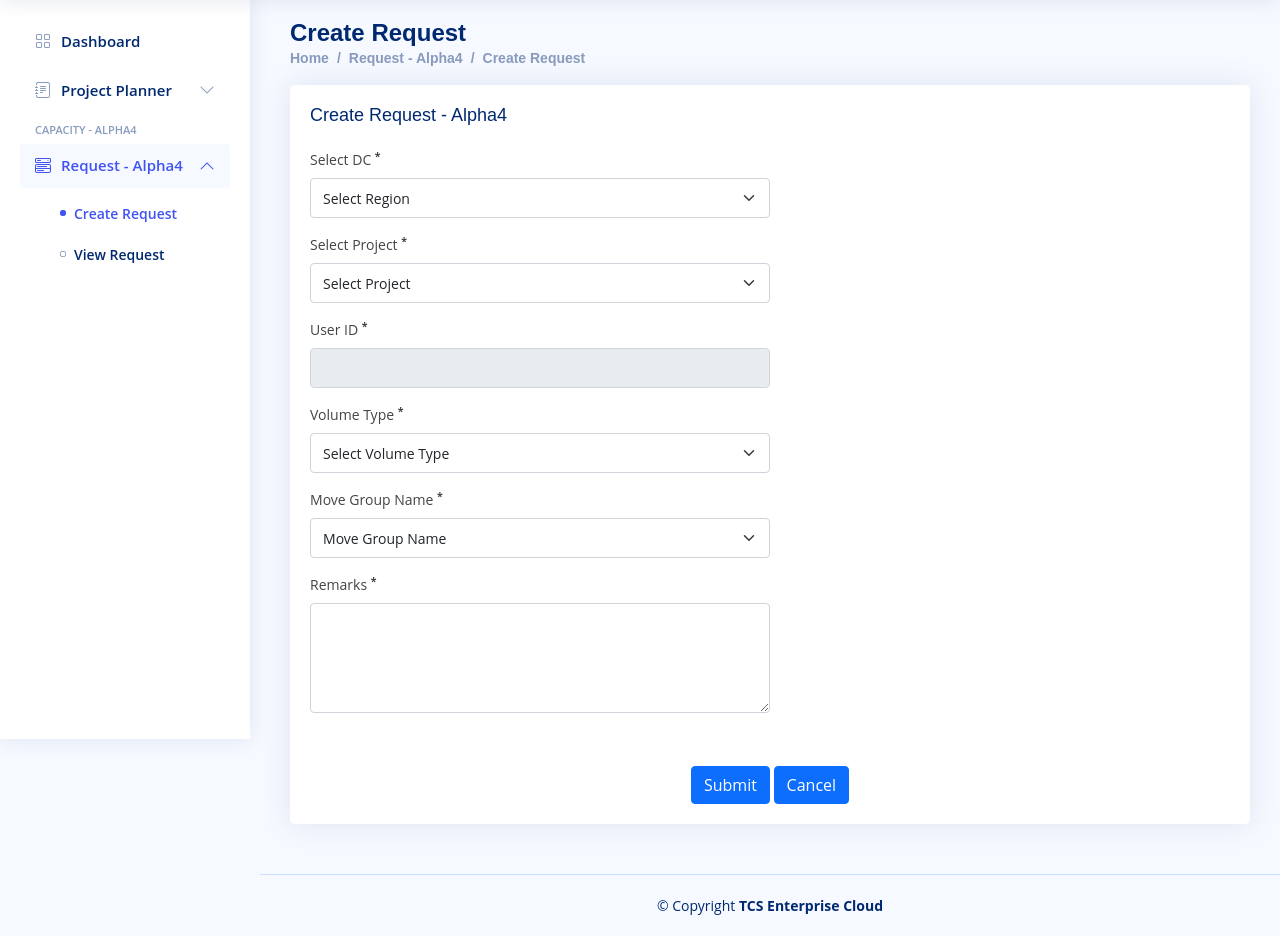
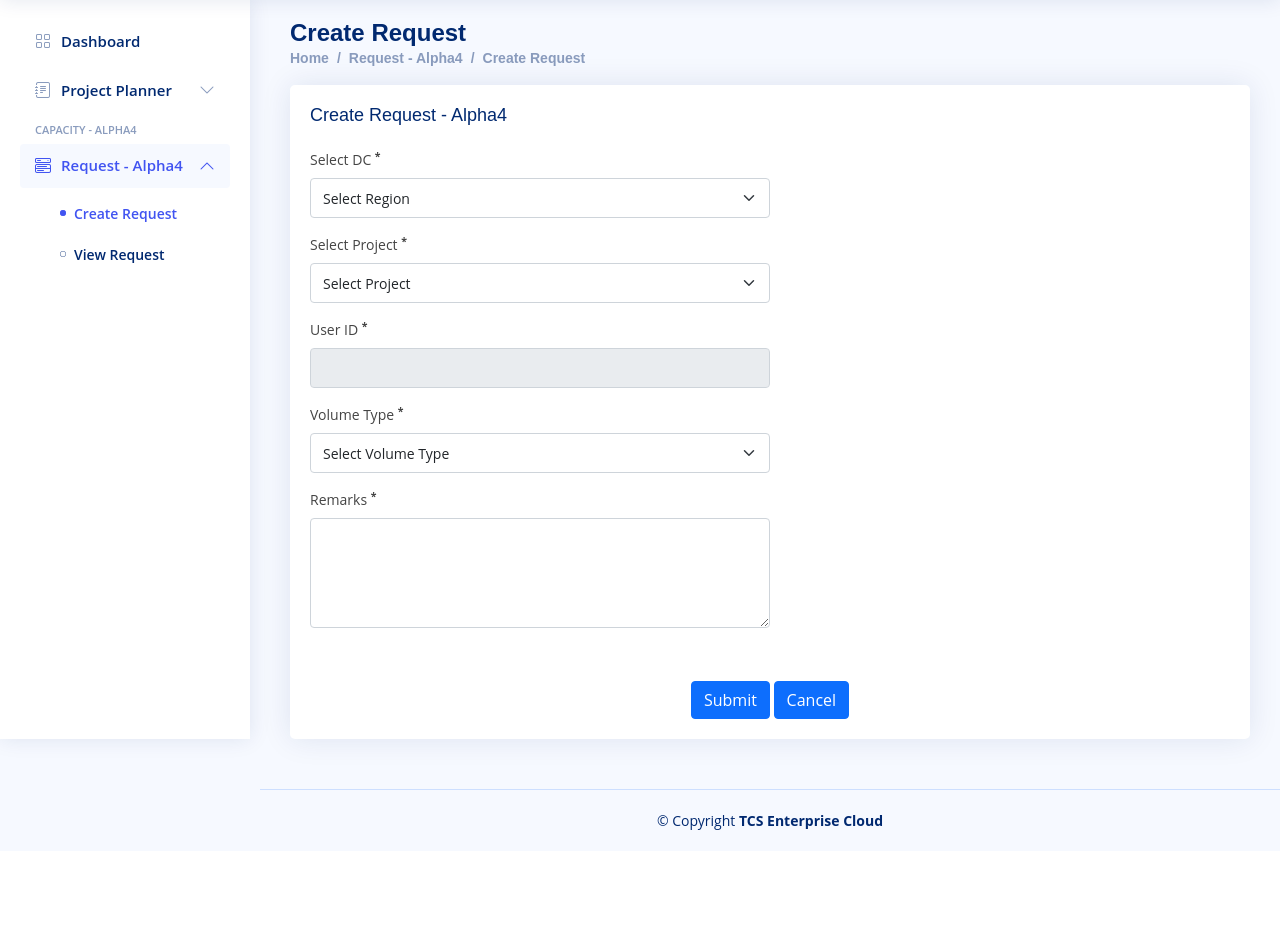
Before and after one commit to Aswini-Veluchamy/capacity_project, a Django app: template capacity_app/templates/capacity_app/create_request.html in a window 1280 px wide. Shown: the part 61-997 px from the top of the page. After the commit the page ends 891 px from the top, so only its background shows below. Run offline with Django 3.2, Linux system fonts and the light colour scheme; the template is opened without the code that fills it, so the values that code supplies are empty; some libraries are stand-ins or nearby versions.

Commit message:
modified

```diff
--- a/capacity_app/templates/capacity_app/create_request.html
+++ b/capacity_app/templates/capacity_app/create_request.html
@@ -46,11 +46,6 @@ input[type="text"] {
                 <i class="bi bi-chevron-down ms-auto"></i>
             </a>
             <ul id="components-nav1" class="nav-content collapse " data-bs-parent="#sidebar-nav">
-                <li>
-                    <a href="{% url 'project_create_request' %}">
-                        <i class="bi bi-circle"></i><span>Create Project Request</span>
-                    </a>
-                </li>
                 <li>
                     <a href="{% url 'project_view_request' %}">
                         <i class="bi bi-circle"></i><span>View Project Plan</span>
@@ -182,7 +177,7 @@ input[type="text"] {
                                 <input type="number" class="form-control" id="gravit" name="gravit" min="0" max="500" value="0" required>
                             </div>
 
-                            <div class="mb-3 col-md-6">
+                            <!--<div class="mb-3 col-md-6">
                                 <label for="move_group_name" class="form-label">Move Group Name <sup><strong>*</strong></sup></label>
                                 <select id="move_group_name" class="form-select" name="move_group_name" required>
                                     <option value="" selected="selected" disabled="disabled">Move Group Name</option>
@@ -190,7 +185,7 @@ input[type="text"] {
                                     <option value="MoveGroup 2">MoveGroup 2</option>
                                     <option value="MoveGroup 3">MoveGroup 3</option>
                                 </select>
-                            </div>
+                            </div>-->
                             <div class="mb-3 col-md-6">
                                 <label for="remarks" class="form-label">Remarks <sup><strong>*</strong></sup></label>
                                 <textarea id="remarks" maxlength="256" rows="4" cols="50" class="form-control" name="remarks" required></textarea>
--- a/capacity_app/views.py
+++ b/capacity_app/views.py
@@ -344,17 +344,18 @@ def project_view_request(request):
     user_group = request.session["user_group"][0]
     email = request.session["user_group"][3]
     project = request.session["user_group"][1]
+
     if "admin" not in user_group:
         query_set = ProjectPlannerData.objects.filter(project_name=project[0])
         print(query_set[0].project_name)
         query_set1 = ProjectPlannerData.objects.filter(project_name=project[0], financial_approval=True,
                                                       procurement_approval=True)
         return render(request, 'capacity_app/project_view_request.html',
-                    {"user_group": user_group, "email": email, "data": query_set, "query_set": query_set1})
+                    {"user_group": user_group, "email": email, "data": query_set, "query_data": query_set1})
     else:
         query_set = ProjectPlannerData.objects.filter(project_name=project[0])
         return render(request, 'capacity_app/project_view_request.html',
-                      {"user_group": user_group, "email": email, "data": query_set, "query_set": "admin"})
+                      {"user_group": user_group, "email": email, "data": query_set, "query_data": "admin"})
 
 
 
```
Also changed, not shown: capacity_app/templates/capacity_app/view_request.html (+3 -8 lines).
